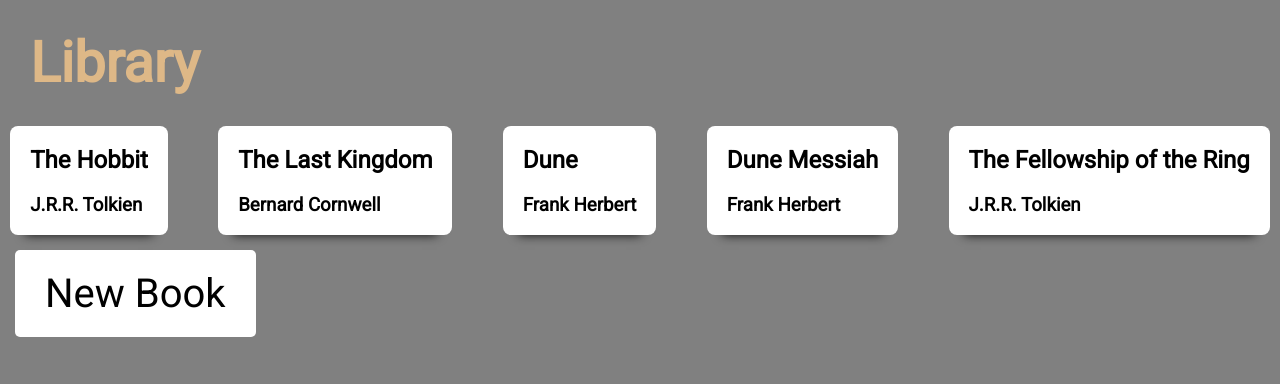
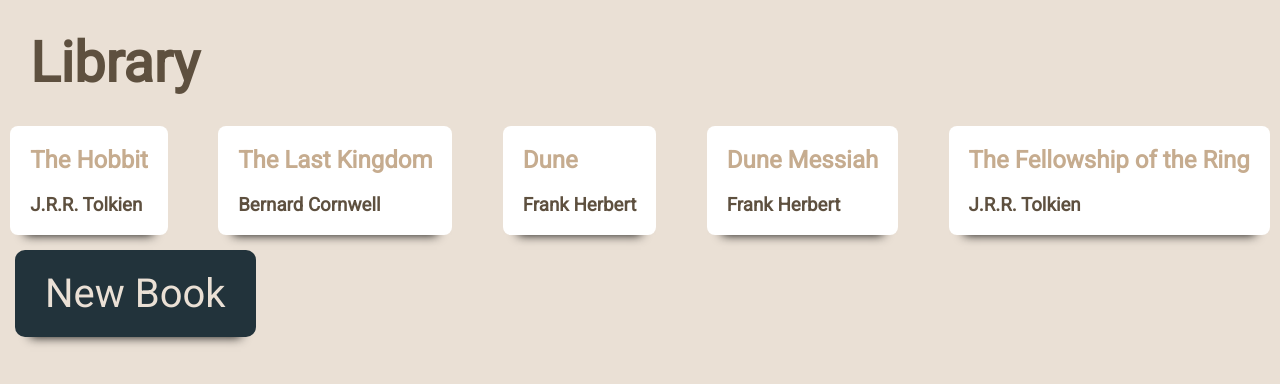
Before and after one commit to ScottGrieveWeb/library, a plain HTML site: page index.html in a window 1280 px wide. Drawn offline with Linux system fonts and the light colour scheme.

Commit message:
Added new color palette

```diff
--- a/style.css
+++ b/style.css
@@ -3,12 +3,12 @@ html {
     height: 100vh;
     margin: 0;
     font-family: 'Roboto', sans-serif;
-    background-color: grey;
+    background-color: #eae0d5;
 }
 
 header h1{
     font-size: 350%;
-    color:burlywood;
+    color:#5e503f;
     margin: 30px;
 
 }
@@ -22,12 +22,17 @@ header h1{
 }
 
 .book {
+    color: #5E503F;
     background-color: white;
     border-radius: 8px;
     padding-left: 20px;
     padding-right: 20px;
-    box-shadow: 0px 15px 10px -15px #111;
+    box-shadow: 0px 15px 10px -15px #0A0908;
 
+}
+
+.book h2 {
+    color:#C6AC8F;
 }
 
 button {
@@ -41,9 +46,12 @@ button {
 }
 
 button {
-    background-color: white;
+    background-color: #22333B;
+    color: #EAE0D5;
     font-size: 40px;
     padding: 20px 30px;
     margin: 15px;
-    border-radius: 5px;
+    border-radius: 10px;
+    /* border: 5px solid #C6AC8F; */
+    box-shadow: 0px 15px 10px -15px #0A0908;
 }
```
